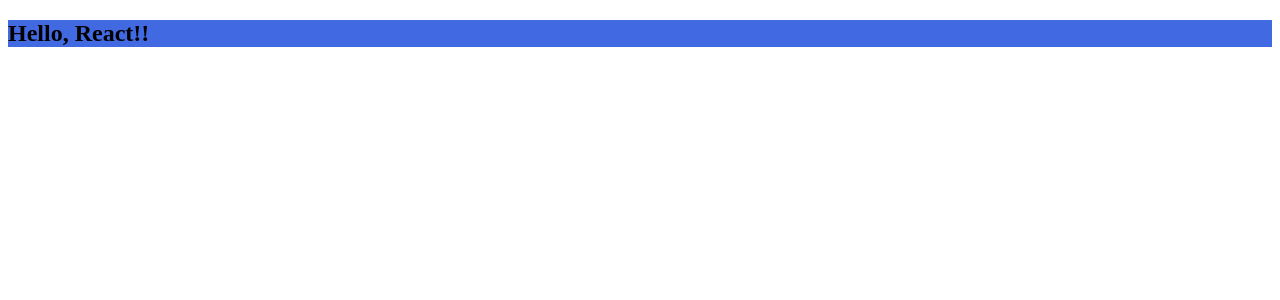
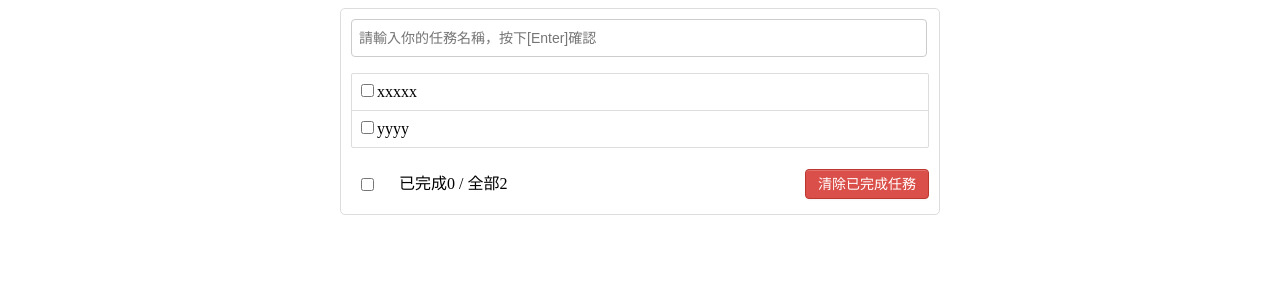
Before and after one commit to yhao3/hello-react, a React (Create React App) app: page / in a window 1280 px wide. Shown: the top 300 px of the page. Built offline with nearby package versions, Linux system fonts and the light colour scheme.

Commit message:
03_TodoList project ver1.0

```diff
--- /dev/null
+++ b/src/App.css
@@ -0,0 +1,135 @@
+/*base*/
+body {
+    background: #fff;
+  }
+
+  .btn {
+    display: inline-block;
+    padding: 4px 12px;
+    margin-bottom: 0;
+    font-size: 14px;
+    line-height: 20px;
+    text-align: center;
+    vertical-align: middle;
+    cursor: pointer;
+    box-shadow: inset 0 1px 0 rgba(255, 255, 255, 0.2), 0 1px 2px rgba(0, 0, 0, 0.05);
+    border-radius: 4px;
+  }
+
+  .btn-danger {
+    color: #fff;
+    background-color: #da4f49;
+    border: 1px solid #bd362f;
+  }
+
+  .btn-danger:hover {
+    color: #fff;
+    background-color: #bd362f;
+  }
+
+  .btn:focus {
+    outline: none;
+  }
+
+  .todo-container {
+    width: 600px;
+    margin: 0 auto;
+  }
+  .todo-container .todo-wrap {
+    padding: 10px;
+    border: 1px solid #ddd;
+    border-radius: 5px;
+  }
+
+  /*header*/
+  .todo-header input {
+    width: 560px;
+    height: 28px;
+    font-size: 14px;
+    border: 1px solid #ccc;
+    border-radius: 4px;
+    padding: 4px 7px;
+  }
+
+  .todo-header input:focus {
+    outline: none;
+    border-color: rgba(82, 168, 236, 0.8);
+    box-shadow: inset 0 1px 1px rgba(0, 0, 0, 0.075), 0 0 8px rgba(82, 168, 236, 0.6);
+  }
+
+  /*main*/
+  .todo-main {
+    margin-left: 0px;
+    border: 1px solid #ddd;
+    border-radius: 2px;
+    padding: 0px;
+  }
+
+  .todo-empty {
+    height: 40px;
+    line-height: 40px;
+    border: 1px solid #ddd;
+    border-radius: 2px;
+    padding-left: 5px;
+    margin-top: 10px;
+  }
+  /*item*/
+  li {
+    list-style: none;
+    height: 36px;
+    line-height: 36px;
+    padding: 0 5px;
+    border-bottom: 1px solid #ddd;
+  }
+
+  li label {
+    float: left;
+    cursor: pointer;
+  }
+
+  li label li input {
+    vertical-align: middle;
+    margin-right: 6px;
+    position: relative;
+    top: -1px;
+  }
+
+  li button {
+    float: right;
+    display: none;
+    margin-top: 3px;
+  }
+
+  li:before {
+    content: initial;
+  }
+
+  li:last-child {
+    border-bottom: none;
+  }
+
+  /*footer*/
+  .todo-footer {
+    height: 40px;
+    line-height: 40px;
+    padding-left: 6px;
+    margin-top: 5px;
+  }
+
+  .todo-footer label {
+    display: inline-block;
+    margin-right: 20px;
+    cursor: pointer;
+  }
+
+  .todo-footer label input {
+    position: relative;
+    top: -1px;
+    vertical-align: middle;
+    margin-right: 5px;
+  }
+
+  .todo-footer button {
+    float: right;
+    margin-top: 5px;
+  }
--- a/src/App.jsx
+++ b/src/App.jsx
@@ -1,16 +1,39 @@
-// 創建 "外殼" 元件 App
 import React, {Component} from 'react';
-import Hello from './components/Hello/Hello'
-
-// 「創建」並「導出」 App 元件
-// class App extends React.Component {
-// import {Component} 後，就可簡寫成:
-// 注意: import {Xxx} 並非「解構」語法，而是 ES6 新的 import 方式，這種語法意味著使用了「分別導出」ex: export class Component {...}
+import './App.css';
 export default class App extends Component {
     render() {
         return(
-            <div>
-                <Hello />
+            <div className="todo-container">
+                <div className="todo-wrap">
+                <div className="todo-header">
+                    <input type="text" placeholder="請輸入你的任務名稱，按下[Enter]確認"/>
+                </div>
+                <ul className="todo-main">
+                    <li>
+                    <label>
+                        <input type="checkbox"/>
+                        <span>xxxxx</span>
+                    </label>
+                    <button className="btn btn-danger" style={{display:'none'}}>刪除</button>
+                    </li>
+                    <li>
+                    <label>
+                        <input type="checkbox"/>
+                        <span>yyyy</span>
+                    </label>
+                    <button className="btn btn-danger" style={{display:'none'}}>刪除</button>
+                    </li>
+                </ul>
+                <div className="todo-footer">
+                    <label>
+                    <input type="checkbox"/>
+                    </label>
+                    <span>
+                    <span>已完成0</span> / 全部2
+                    </span>
+                    <button className="btn btn-danger">清除已完成任務</button>
+                </div>
+                </div>
             </div>
         )
     }
--- a/src/components/Hello/Hello.jsx
+++ /dev/null
@@ -1,10 +0,0 @@
-import React, {Component} from 'react';
-// import './Hello.css';
-// 樣式模組化，存進 hello 物件中
-import hello from './Hello.module.css'
-
-export default class Hello extends Component {
-    render() {
-        return <h2 className={hello.title}>Hello, React!!</h2>
-    }
-}
--- a/src/components/Hello/Hello.module.css
+++ /dev/null
@@ -1,3 +0,0 @@
-.title {
-    background-color: royalblue;
-}
```
Also changed, not shown: src/components/Footer/index.jsx (added, +9 -0 lines), src/components/Header/index.jsx (added, +9 -0 lines), src/components/Item/index.jsx (added, +9 -0 lines), src/components/List/index.jsx (added, +9 -0 lines).
